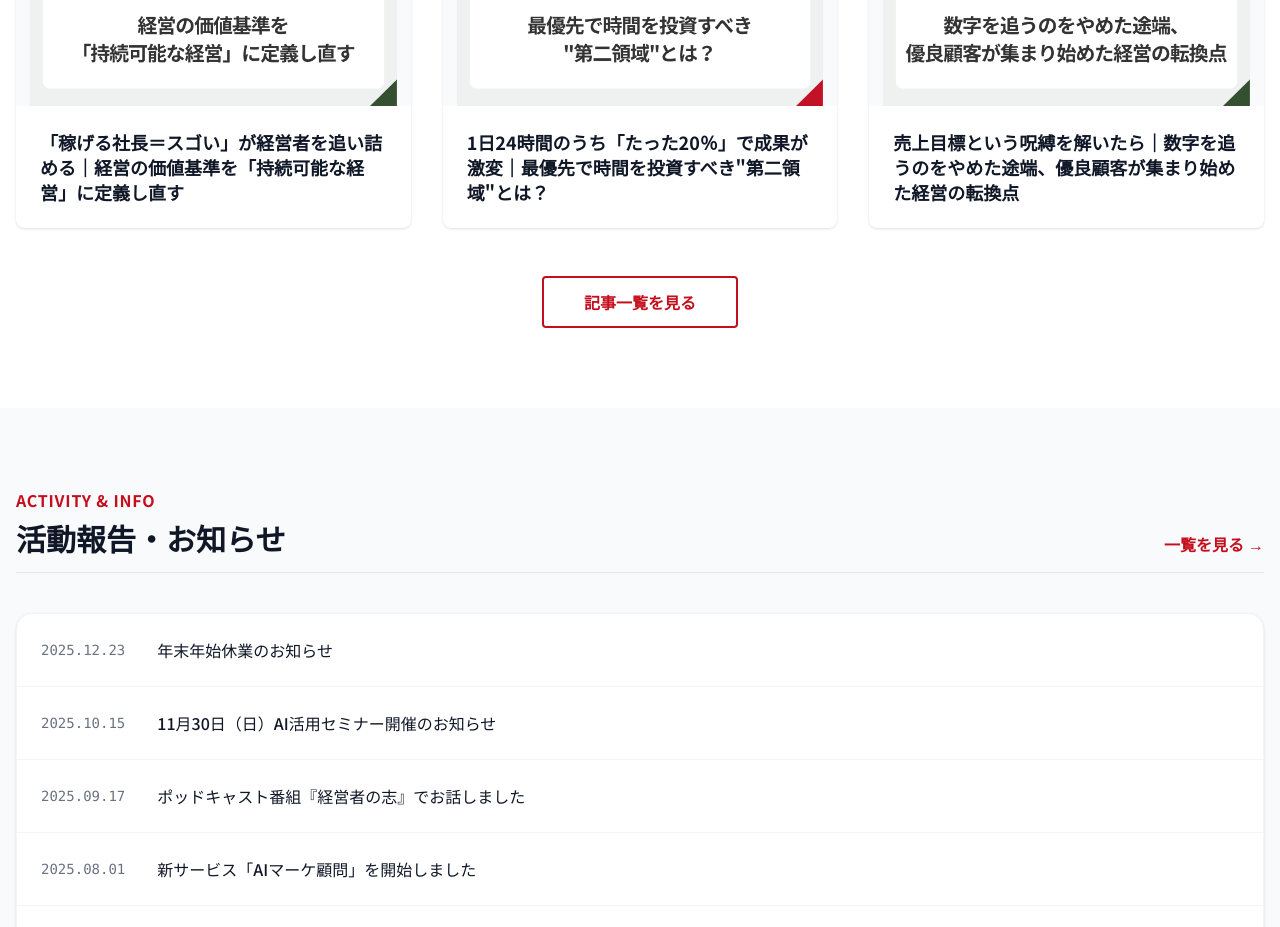
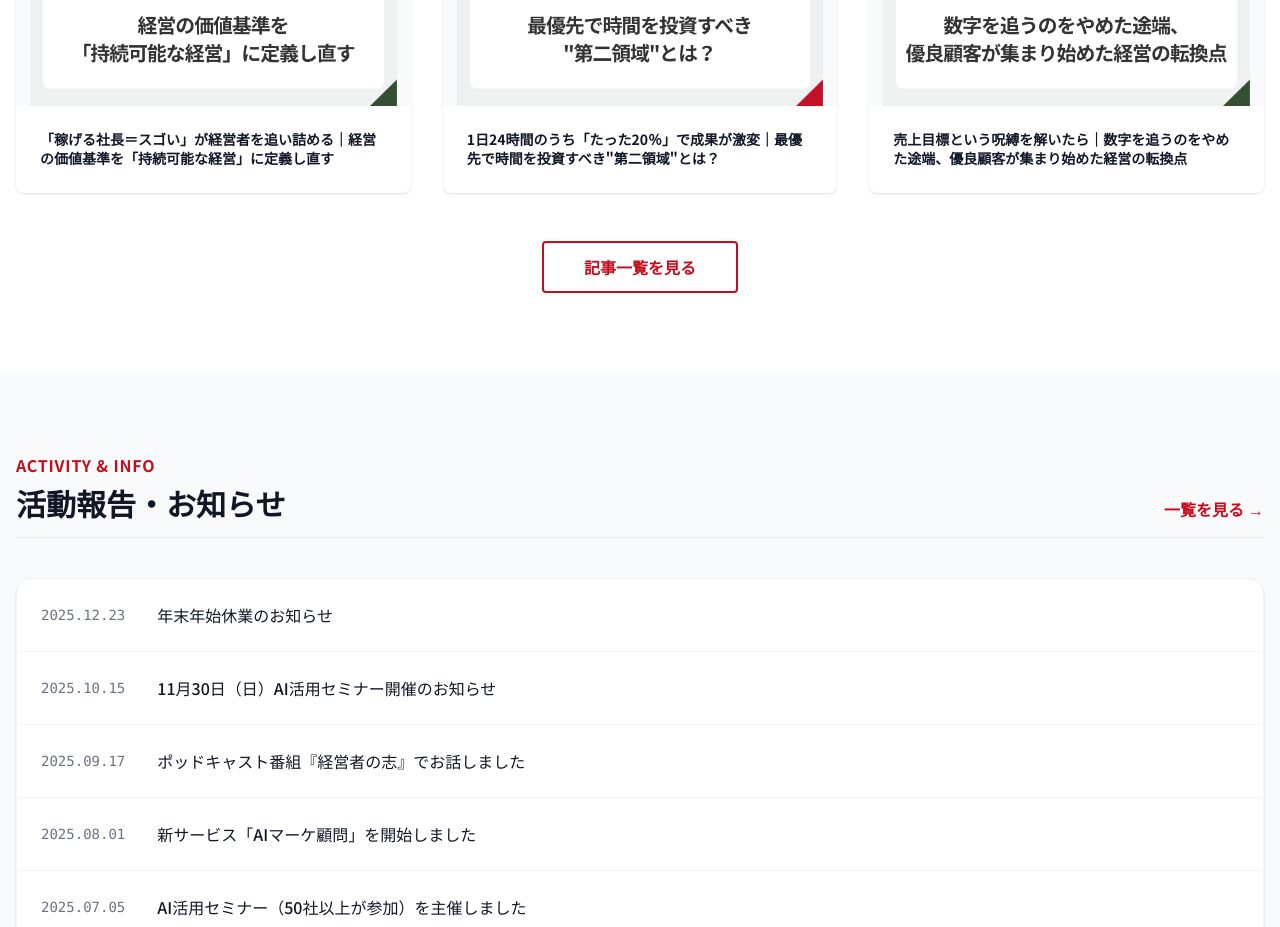
Before and after one commit to gcggit2/vrs_top, a Next.js app: page / in a window 1280 px wide. Shown: the part 4760-5687 px from the top of the page. Built offline with nearby package versions, Linux system fonts and the light colour scheme.

Commit message:
デザイン調整: トップページのnote記事タイトルの文字サイズを縮小

```diff
--- a/app/components/Column.tsx
+++ b/app/components/Column.tsx
@@ -49,7 +49,7 @@ export default function Column() {
                 />
               </div>
               <div className="p-6">
-                <h3 className="text-lg font-bold text-gray-900 leading-snug group-hover:text-brand-red transition-colors line-clamp-3">
+                <h3 className="text-sm font-bold text-gray-900 leading-snug group-hover:text-brand-red transition-colors line-clamp-3">
                   {col.title}
                 </h3>
               </div>
```
